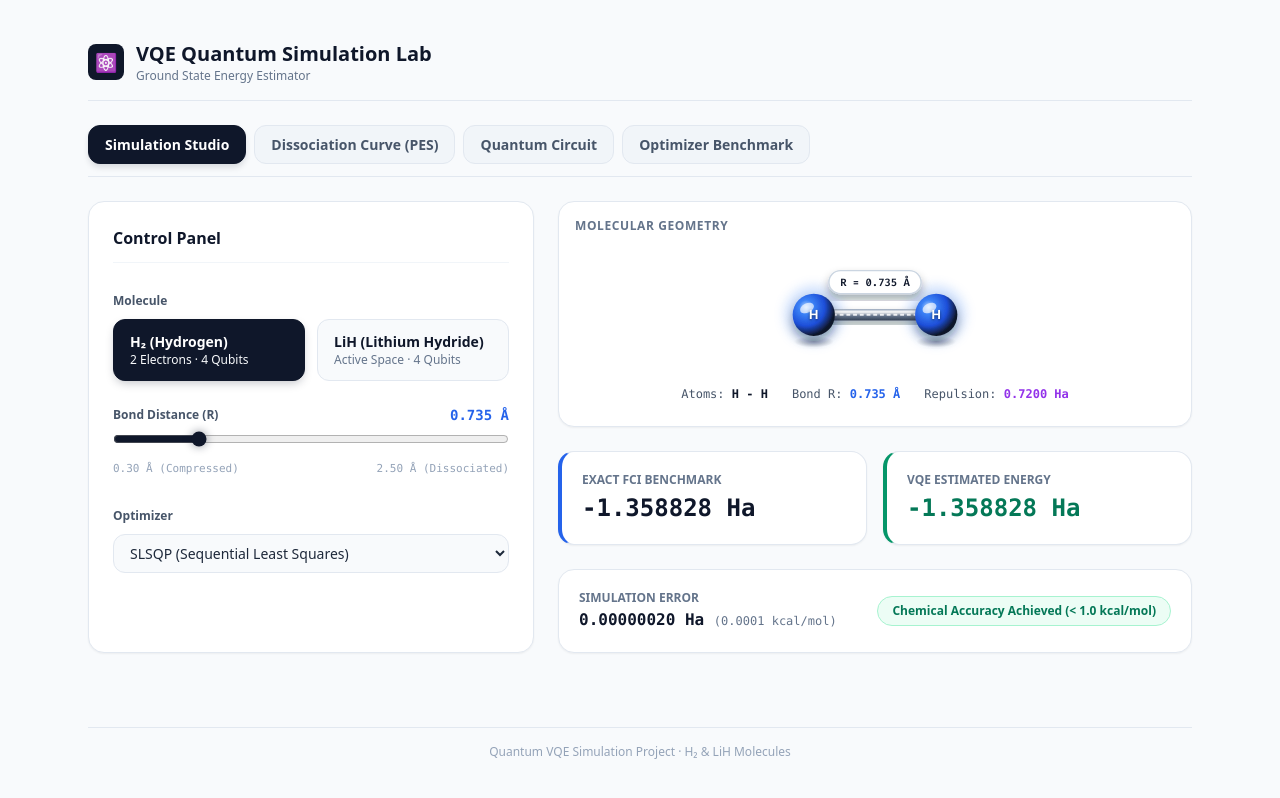
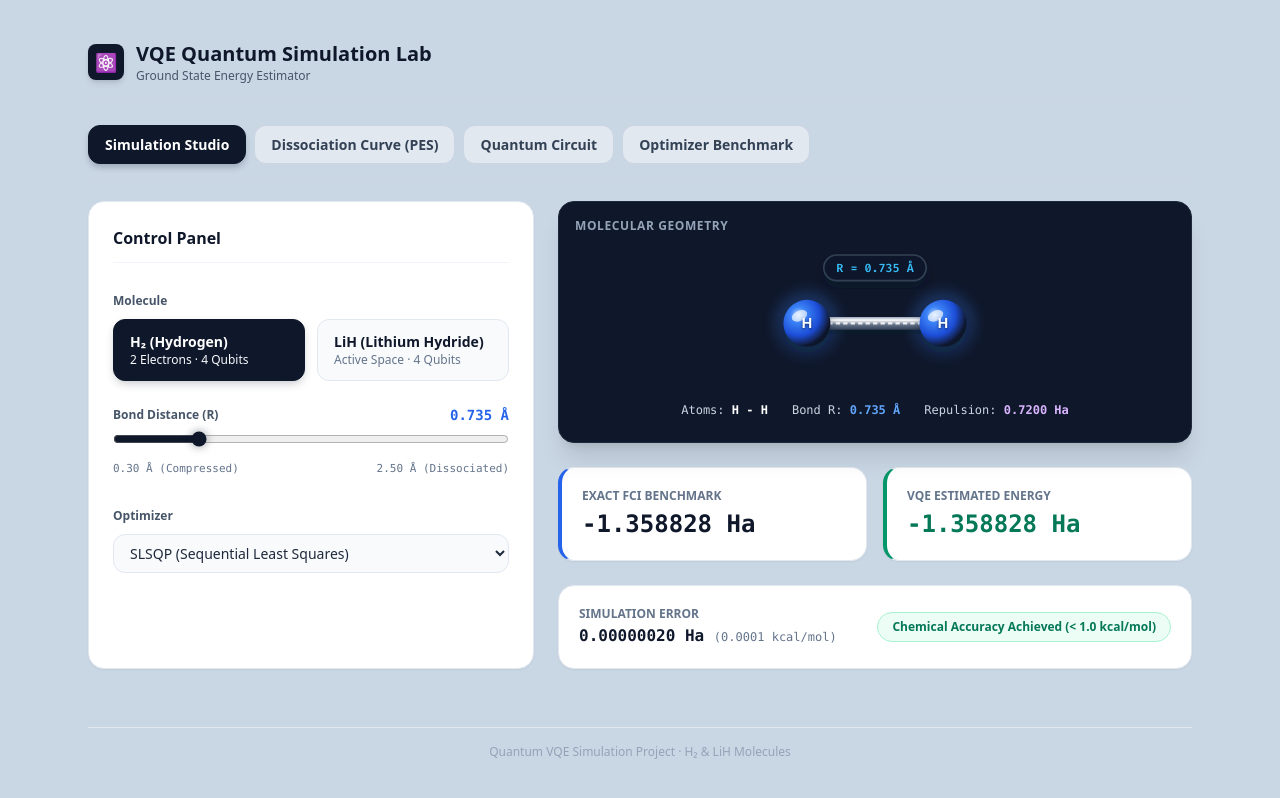
Before and after one commit to Surveshraj/vqe-quantum-lab, a website: page index.html in a window 1280 px wide. Drawn offline with nearby package versions, Linux system fonts and the light colour scheme.

Commit message:
Add files via upload

```diff
--- a/index.html
+++ b/index.html
@@ -19,7 +19,7 @@
 
     <style>
         body {
-            background-color: #f8fafc;
+            background-color: #c9d6e4;
             color: #0f172a;
         }
 
@@ -31,23 +31,23 @@
             border-radius: 0.75rem;
             font-size: 0.875rem;
             font-weight: 600;
-            color: #475569;
-            background: #f1f5f9;
-            border: 1px solid #e2e8f0;
+            color: #334155;
+            background: #e2e8f0;
+            border: 1px solid #cbd5e1;
             transition: all 0.2s ease;
             cursor: pointer;
         }
 
         .nav-tab:hover {
             color: #0f172a;
-            background: #e2e8f0;
+            background: #cbd5e1;
         }
 
         .active-tab {
             color: #ffffff !important;
             background: #0f172a !important;
             border-color: #0f172a !important;
-            box-shadow: 0 4px 6px -1px rgba(15, 23, 42, 0.15);
+            box-shadow: 0 4px 6px -1px rgba(15, 23, 42, 0.25);
         }
 
         .mol-btn {
@@ -101,25 +101,25 @@
         }
     </style>
 </head>
-<body class="bg-slate-50 text-slate-900 font-sans antialiased min-h-screen">
+<body class="bg-[#c9d6e4] text-slate-900 font-sans antialiased min-h-screen">
 
     <div class="max-w-6xl mx-auto px-4 sm:px-6 py-6 flex flex-col min-h-screen">
 
         <!-- Header -->
-        <header class="py-4 border-b border-slate-200 flex justify-between items-center">
+        <header class="py-4 border-b border-slate-300 flex justify-between items-center">
             <div class="flex items-center gap-3">
-                <div class="w-9 h-9 rounded-lg bg-slate-900 text-white flex items-center justify-center font-bold text-lg">
+                <div class="w-9 h-9 rounded-lg bg-slate-900 text-white flex items-center justify-center font-bold text-lg shadow-md">
                     ⚛
                 </div>
                 <div>
                     <h1 class="font-bold text-xl text-slate-900">VQE Quantum Simulation Lab</h1>
-                    <p class="text-xs text-slate-500">Ground State Energy Estimator</p>
+                    <p class="text-xs text-slate-600">Ground State Energy Estimator</p>
                 </div>
             </div>
         </header>
 
         <!-- Navigation Tabs -->
-        <nav class="mt-6 flex gap-2 border-b border-slate-200 pb-3">
+        <nav class="mt-6 flex gap-2 border-b border-slate-300 pb-3">
             <button type="button" id="tab-studio" class="nav-tab active-tab" onclick="switchTab('studio')">
                 Simulation Studio
             </button>
@@ -172,7 +172,7 @@
                             <input type="range" id="slider-distance" min="0.30" max="2.50" step="0.05" value="0.735"
                                    oninput="updateDistance(this.value)" onchange="updateDistance(this.value)"
                                    class="w-full accent-slate-900 cursor-pointer">
-                            <div class="flex justify-between text-[11px] text-slate-400 font-mono pt-1">
+                            <div class="flex justify-between text-[11px] text-slate-500 font-mono pt-1">
                                 <span>0.30 Å (Compressed)</span>
                                 <span>2.50 Å (Dissociated)</span>
                             </div>
@@ -193,20 +193,20 @@
                     <!-- Viewer & Results -->
                     <div class="lg:col-span-7 space-y-6">
 
-                        <!-- Geometry Viewer -->
-                        <div class="bg-white border border-slate-200 rounded-2xl p-6 shadow-sm flex flex-col items-center justify-center relative min-h-[200px]">
-                            <div class="absolute top-4 left-4 text-xs font-semibold text-slate-500 uppercase tracking-wider">
+                        <!-- Geometry Viewer (Dark Theme) -->
+                        <div class="bg-slate-900 border border-slate-800 rounded-2xl p-6 shadow-xl flex flex-col items-center justify-center relative min-h-[220px]">
+                            <div class="absolute top-4 left-4 text-xs font-semibold text-slate-400 uppercase tracking-wider">
                                 Molecular Geometry
                             </div>
 
-                            <div id="mol-canvas-container" class="w-full h-36 flex items-center justify-center relative mt-3">
-                                <svg id="mol-svg" class="w-full h-full" viewBox="0 0 400 120"></svg>
+                            <div id="mol-canvas-container" class="w-full h-40 flex items-center justify-center relative mt-3">
+                                <svg id="mol-svg" class="w-full h-full" viewBox="0 0 400 160"></svg>
                             </div>
 
-                            <div class="text-xs text-slate-600 font-mono flex items-center gap-6 mt-1">
-                                <span>Atoms: <strong id="lbl-atoms-info" class="text-slate-900">H - H</strong></span>
-                                <span>Bond R: <strong id="lbl-r-info" class="text-blue-600">0.735 Å</strong></span>
-                                <span>Repulsion: <strong id="lbl-rep-info" class="text-purple-600">0.7138 Ha</strong></span>
+                            <div class="text-xs text-slate-300 font-mono flex items-center gap-6 mt-1">
+                                <span>Atoms: <strong id="lbl-atoms-info" class="text-white">H - H</strong></span>
+                                <span>Bond R: <strong id="lbl-r-info" class="text-blue-400">0.735 Å</strong></span>
+                                <span>Repulsion: <strong id="lbl-rep-info" class="text-purple-300">0.7138 Ha</strong></span>
                             </div>
                         </div>
 
@@ -560,9 +560,9 @@
                 </g>
 
                 <!-- Floating 3D Bond Distance Pill -->
-                <g transform="translate(${(width / 2)}, ${centerY - 34})" filter="url(#atom-shadow)">
-                    <rect x="-48" y="-12" width="96" height="24" rx="12" fill="#ffffff" stroke="#cbd5e1" stroke-width="1.5" />
-                    <text x="0" y="4" text-anchor="middle" fill="#0f172a" font-size="11" font-family="Fira Code, monospace" font-weight="700">
+                <g transform="translate(${(width / 2)}, ${centerY - 52})" filter="url(#atom-shadow)">
+                    <rect x="-48" y="-12" width="96" height="24" rx="12" fill="#0f172a" stroke="#334155" stroke-width="1.5" />
+                    <text x="0" y="4" text-anchor="middle" fill="#38bdf8" font-size="11" font-family="Fira Code, monospace" font-weight="700">
                         R = ${state.distance.toFixed(3)} Å
                     </text>
                 </g>
```
